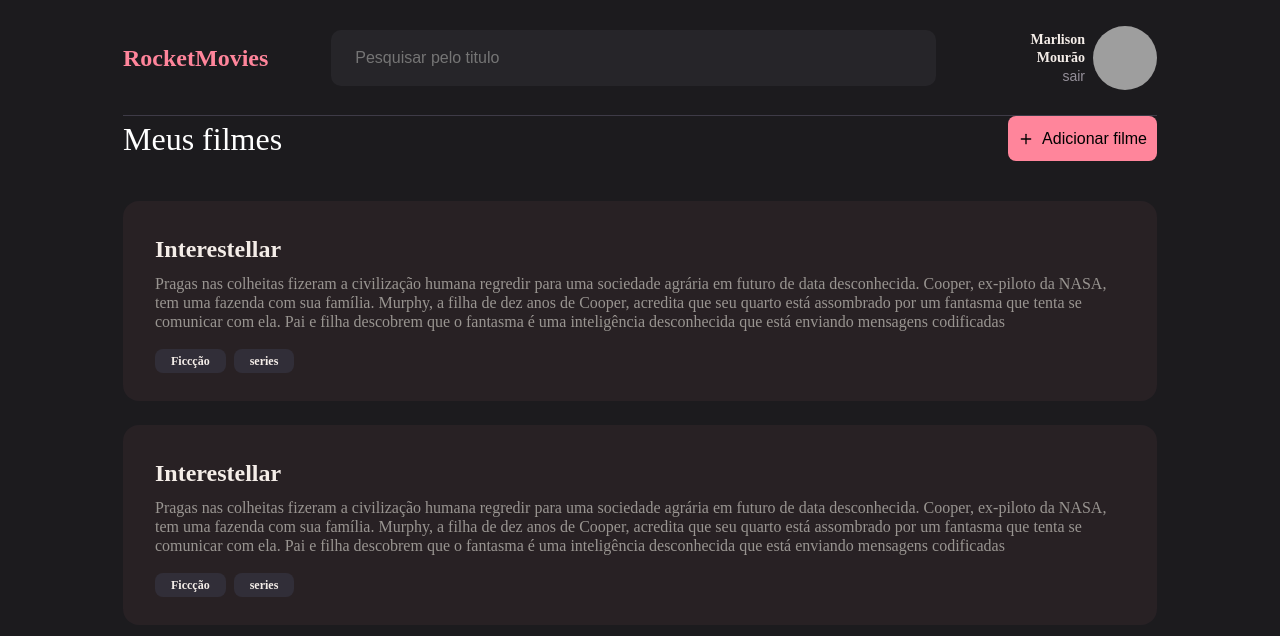
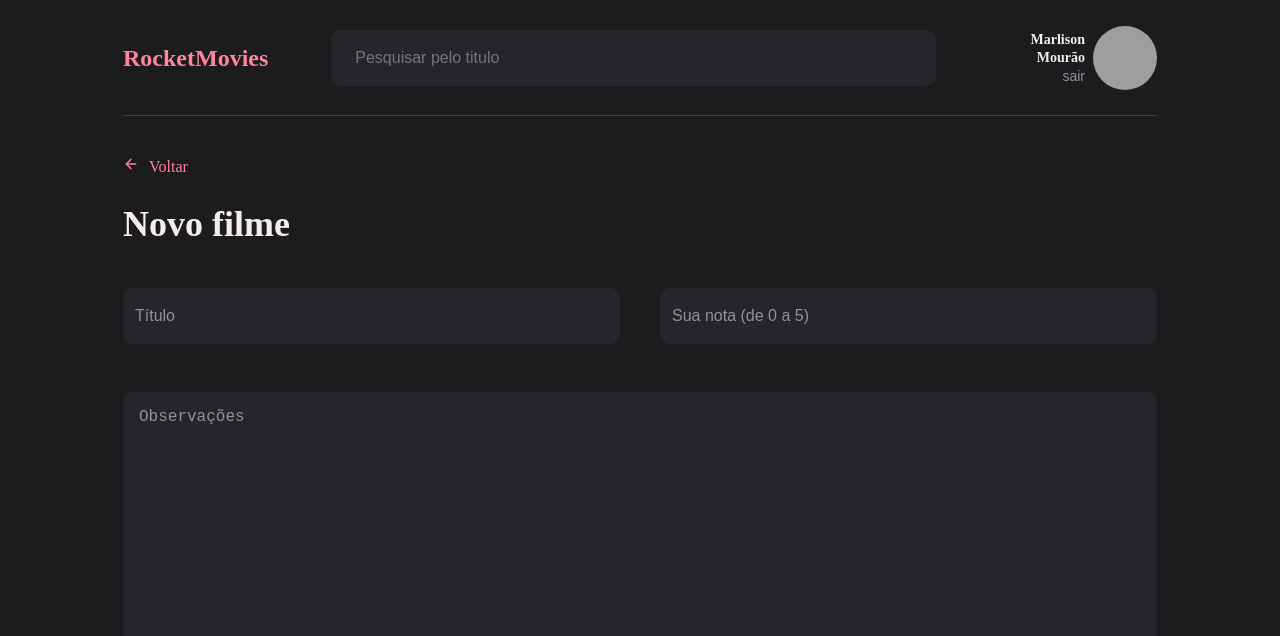
Before and after one commit to marlisonmourao/rocketmovies, a React (Vite) app: page / in a window 1280 px wide. Shown: the top 636 px of the page. Built offline with nearby package versions, Linux system fonts and the light colour scheme; grey boxes are pictures that could not be loaded.

Commit message:
page newNotes

```diff
--- a/src/App.tsx
+++ b/src/App.tsx
@@ -1,5 +1,5 @@
-import { Home } from './pages/Home'
+import { NewNotes } from './pages/NewNotes'
 
 export function App() {
-  return <Home />
+  return <NewNotes />
 }
--- a/src/pages/Home/styles.ts
+++ b/src/pages/Home/styles.ts
@@ -13,6 +13,7 @@ export const Container = styled.header`
 
 export const Content = styled.main`
   grid-area: content;
+  margin-top: 5rem;
 `
 
 export const ContainerButtonCreate = styled.div`
--- /dev/null
+++ b/src/pages/NewNotes/index.tsx
@@ -0,0 +1,30 @@
+import { Container, Form, ButtonText, InputContainer } from './styles'
+
+import { Header } from '../../components/Header'
+import { FiArrowLeft } from 'react-icons/fi'
+import { Input } from '../../components/Input'
+import { TextArea } from '../../components/TextArea'
+
+export function NewNotes() {
+  return (
+    <Container>
+      <Header />
+
+      <ButtonText>
+        <FiArrowLeft />
+        Voltar
+      </ButtonText>
+
+      <Form>
+        <h2>Novo filme</h2>
+
+        <InputContainer>
+          <Input placeholder="Título" />
+          <Input placeholder="Sua nota (de 0 a 5)" />
+        </InputContainer>
+
+        <TextArea placeholder="Observações" />
+      </Form>
+    </Container>
+  )
+}
--- /dev/null
+++ b/src/pages/NewNotes/styles.ts
@@ -0,0 +1,35 @@
+import styled from 'styled-components'
+
+export const Container = styled.section`
+  width: 100%;
+  height: 100vh;
+
+  padding: 0 12.3rem;
+`
+
+export const ButtonText = styled.span`
+  font-size: 1.6rem;
+  line-height: 2.1rem;
+  color: ${({ theme }) => theme['pink-700']};
+  margin-top: 4rem;
+
+  display: flex;
+  gap: 1rem;
+`
+
+export const Form = styled.form`
+  margin-top: 2.4rem;
+
+  > h2 {
+    font-size: 3.6rem;
+    line-height: 4.7rem;
+    color: ${({ theme }) => theme['gray-100']};
+  }
+`
+
+export const InputContainer = styled.div`
+  display: flex;
+  gap: 4rem;
+
+  margin: 4rem 0;
+`
```
